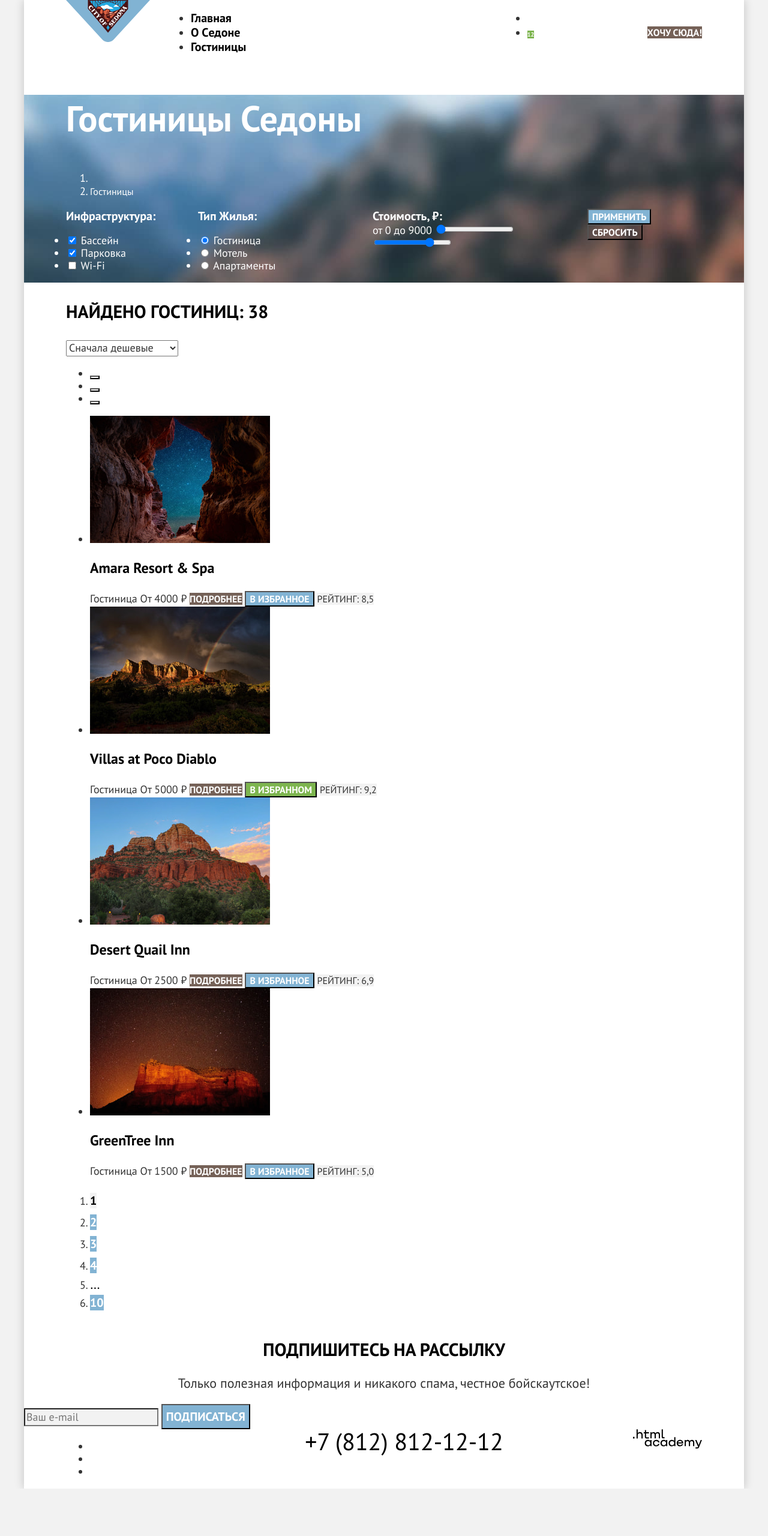
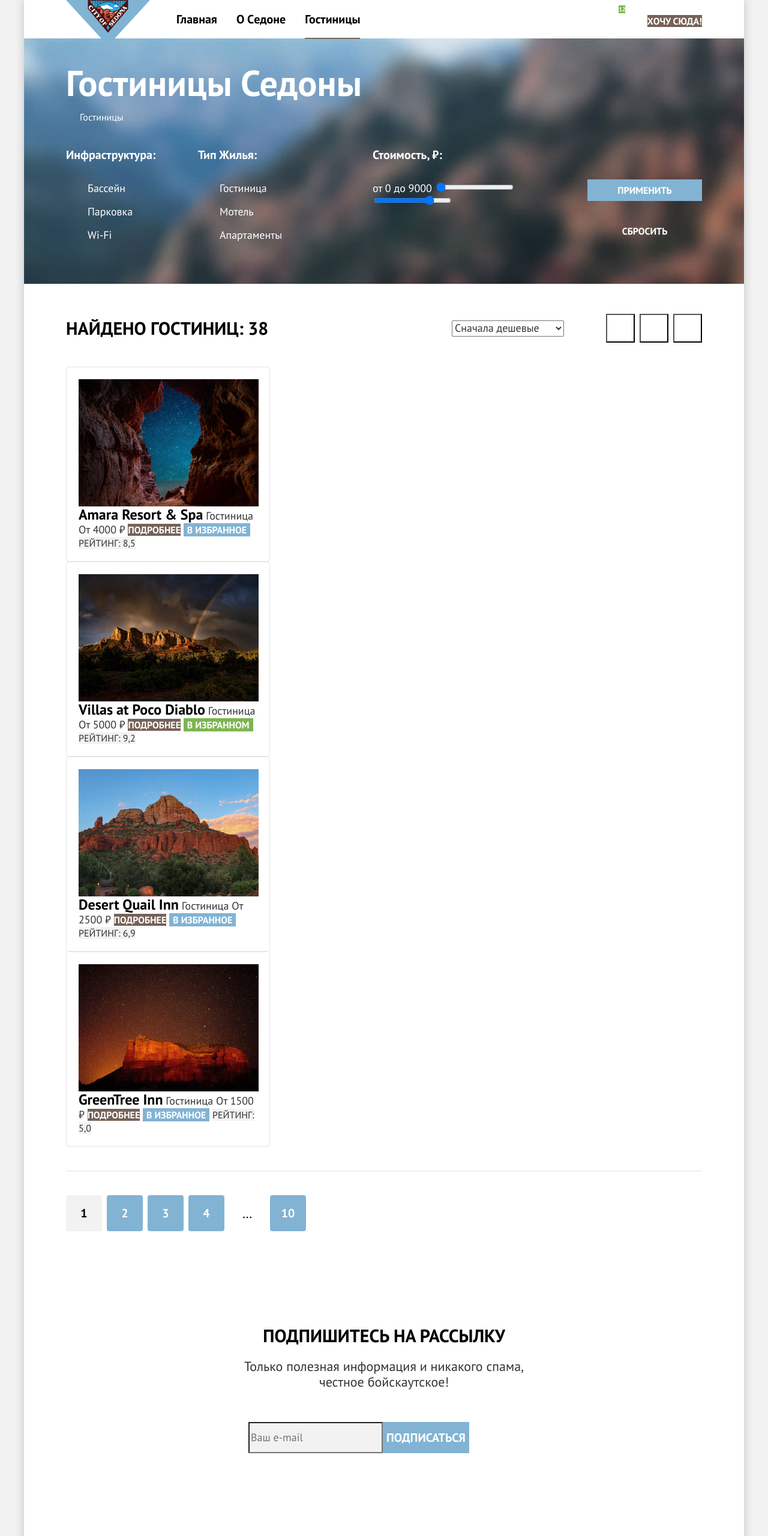
Before and after one commit to Teihden/2257959-sedona-36, a plain HTML site: page catalog.html in a window 1280 px wide. Shown: the top 2560 px of the page at 60% size. Before the commit the page ends 2481 px from the top, so only its background shows below. Drawn offline with Linux system fonts and the light colour scheme.

Commit message:
Микросетки на флексах для всех страниц

```diff
--- a/catalog.html
+++ b/catalog.html
@@ -13,8 +13,8 @@
   <body>
     <header class="page-header" data-test="header">
       <nav class="navigation">
-        <a class="navigation-logo" href="index.html">
-          <img src="images/logos/city-of-sedona.svg" width="140" height="70" alt="Логотип города Седона.">
+        <a class="navigation-logo-link" href="index.html">
+          <img class="navigation-logo-image" src="images/logos/city-of-sedona.svg" width="140" height="70" alt="Логотип города Седона.">
         </a>
         <ul class="navigation-list navigation-pages">
           <li class="navigation-item">
@@ -49,7 +49,7 @@
         <h1 class="catalog-main-title">Гостиницы Седоны</h1>
         <ol class="breadcrumbs">
           <li class="breadcrumbs-item">
-            <a class="breadcrumbs-link" href="index.html">
+            <a class="breadcrumbs-link breadcrumbs-link-home" href="index.html">
               <span class="visually-hidden">Главная</span></a>
           </li>
           <li class="breadcrumbs-item">
@@ -116,6 +116,7 @@
 
       <section class="catalog" data-test="catalog">
         <h2 class="visually-hidden">Подбор жилья</h2>
+        <div class="catalog-container">
           <p class="catalog-title">Найдено гостиниц:
             <output class="catalog-result">38</output>
           </p>
@@ -141,6 +142,7 @@
               </button>
             </li>
           </ul>
+        </div>
         <ul class="accommodation-list">
           <li class="accommodation-item">
             <a class="accommodation-link" href="#">
@@ -199,7 +201,6 @@
             <span class="accommodation-rating">Рейтинг: 5,0</span>
           </li>
         </ul>
-
         <ol class="pagination">
           <li class="pagination-item">
             <a class="pagination-link pagination-link-current">1</a>
@@ -225,7 +226,7 @@
 
     <section class="newsletter" data-test="subscribe">
       <h2 class="newsletter-title newsletter-title-primary">Подпишитесь на рассылку</h2>
-      <p class="newsletter-text">Только полезная информация и никакого спама, честное бойскаутское!</p>
+      <p class="newsletter-text">Только полезная информация и никакого спама,<br>честное бойскаутское!</p>
       <form class="newsletter-form" action="https://echo.htmlacademy.ru/" method="post">
         <label class="visually-hidden" for="newsletter-email">Email</label>
         <input class="newsletter-email" id="newsletter-email" name="newsletter-email" placeholder="Ваш e-mail" type="email" required>
--- a/styles/styles.css
+++ b/styles/styles.css
@@ -13,6 +13,12 @@
   font-style: normal;
   font-display: swap;
   src: url("../fonts/ptsans-700.woff2") format("woff2");
+}
+
+*,
+*::before,
+*::after {
+  box-sizing: border-box;
 }
 
 html {
@@ -39,25 +45,46 @@ body {
 }
 
 /* Page-header */
+.page-header {
+  padding: 0 70px;
+  margin-bottom: -6px;
+}
+
 .navigation {
   display: flex;
-  width: 1060px;
   margin: 0 auto;
 }
 
-.navigation-logo {
+.navigation-logo-link {
+  position: relative;
+
   align-self: flex-start;
   width: 140px;
   margin-right: 28px;
 }
 
+.navigation-logo-image {
+  display: block;
+  max-width: 140px;
+}
+
+.navigation-list {
+  display: flex;
+  flex-wrap: wrap;
+  padding: 0;
+  margin: 0;
+
+  list-style: none;
+}
+
 .navigation-pages {
-  width: 480px;
+  max-width: 480px;
   margin-right: auto;
 }
 
 .navigation-user {
-  width: 180px;
+  justify-content: flex-end;
+  max-width: 225px;
   margin-right: 20px;
 }
 
@@ -70,6 +97,34 @@ body {
   text-align: center;
   text-decoration: none;
   color: #000000;
+}
+
+.navigation-link-current {
+  position: relative;
+}
+
+.navigation-link-current::after {
+  position: absolute;
+  top: 63px;
+  left: 16px;
+  right: 16px;
+
+  height: 2px;
+
+  background-color: #756257;
+
+  content: "";
+}
+
+.navigation-pages .navigation-link {
+  display: block;
+  padding: 20px 16px;
+}
+
+.navigation-user .navigation-link {
+  display: block;
+  min-height: 64px;
+  min-width: 44px;
 }
 
 .link-favourite-counter {
@@ -90,6 +145,9 @@ body {
 
 /* Hero section */
 .hero {
+  padding: 51px 0 82px;
+  margin-bottom: 69px;
+
   color: #333333;
 
   background-color: rgba(131, 179, 211, 0.2);
@@ -109,6 +167,14 @@ body {
 }
 
 /* Features section */
+.features {
+  margin-bottom: 96px;
+}
+
+.features-city {
+  margin-bottom: 64px;
+}
+
 .features-title {
   font-weight: 700;
   font-size: 30px;
@@ -118,11 +184,29 @@ body {
   color: #000000;
 }
 
+.city-title {
+  max-width: 620px;
+  margin: 0 auto 25px;
+}
+
+.staying-title {
+  max-width: 505px;
+  margin: 0 auto 20px;
+}
+
 .features-text {
   font-size: 22px;
   line-height: 26px;
   text-align: center;
   color: #333333;
+}
+
+.city-text {
+  margin: 0 0 90px;
+}
+
+.staying-text {
+  margin: 0 0 64px;
 }
 
 .features-list {
@@ -140,9 +224,22 @@ body {
 }
 
 .features-item {
+  display: flex;
+  flex-direction: column;
+  justify-content: center;
+  padding: 0 85px;
   width: 400px;
+  min-height: 385px;
 
   text-align: center;
+}
+
+.features-image {
+  display: block;
+  max-width: 800px;
+  height: auto;
+
+  object-fit: contain;
 }
 
 .features-item-primary {
@@ -164,22 +261,49 @@ body {
 }
 
 .features-subtitle {
+  max-width: 172px;
+
   font-weight: 700;
   font-size: 24px;
   line-height: 28px;
   text-transform: uppercase;
 }
 
+.city-subtitle {
+  margin: 0 auto 62px;
+}
+
+.staying-subtitle {
+  margin: 0 auto 30px;
+}
+
+.staying-subtitle::before {
+  display: block;
+  width: 75px;
+  height: 72px;
+  margin: 0 auto 30px;
+
+  content: "";
+}
+
 .features-subtitle-primary {
   color: #000000;
 }
 
+.features-desription {
+  margin: 0;
+}
+
 /* Search section */
 .search {
+  margin-bottom: 96px;
+
   text-align: center;
 }
 
 .search-title {
+  margin: 0 0 20px;
+
   font-weight: 700;
   font-size: 30px;
   line-height: 36px;
@@ -188,17 +312,25 @@ body {
 }
 
 .search-text {
+  margin: 0 0 54px;
+
   font-size: 22px;
   line-height: 26px;
 }
 
 .search-button {
+  display: block;
+  max-width: 375px;
+  min-height: 52px;
+  margin: 0 auto;
+
   font-size: 20px;
   line-height: 36px;
 }
 
 /* Newsletter section */
 .newsletter {
+  padding: 96px 0 104px;
   margin-bottom: auto;
 }
 
@@ -212,6 +344,8 @@ body {
 }
 
 .newsletter-title {
+  margin: 0 0 20px;
+
   font-weight: 700;
   font-size: 30px;
   line-height: 36px;
@@ -224,9 +358,18 @@ body {
 }
 
 .newsletter-text {
+  margin: 0 0 54px;
+
   font-size: 22px;
   line-height: 26px;
   text-align: center;
+}
+
+.newsletter-form {
+  display: flex;
+  max-width: 452px;
+  min-height: 52px;
+  margin: 0 auto;
 }
 
 .newsletter-email {
@@ -245,7 +388,8 @@ body {
 
 /* Filter section */
 .filter {
-  padding: 0 70px;
+  padding: 35px 70px 70px;
+  margin-bottom: 50px;
 
   color: #ffffff;
 
@@ -256,20 +400,46 @@ body {
 }
 
 .catalog-main-title {
+  margin: 0;
+
   font-weight: 700;
   font-size: 60px;
   line-height: 78px;
 }
 
+.breadcrumbs {
+  display: flex;
+  flex-wrap: wrap;
+  gap: 10px;
+  padding: 0;
+  margin: 0 0 32px;
+
+  list-style: none;
+}
+
+.breadcrumbs-item {
+  font-size: 16px;
+  line-height: 21px;
+}
+
 .breadcrumbs-link {
+  display: block;
+  padding: 8px 0;
+
   font-size: 16px;
   line-height: 21px;
   text-decoration: none;
   color: #ffffff;
 }
 
+.breadcrumbs-link-home {
+  width: 13px;
+  height: 37px;
+}
+
 .filter-form {
   display: flex;
+  flex-wrap: wrap;
 }
 
 .filter-group {
@@ -303,6 +473,7 @@ body {
 
 .filter-title {
   padding: 0;
+  margin: 0 0 32px;
 
   font-weight: 700;
   font-size: 20px;
@@ -311,21 +482,63 @@ body {
 }
 
 .filter-list {
+  width: inherit;
   padding: 0;
+  margin: 0;
+
+  word-break: break-all;
+  list-style: none;
+}
+
+.filter-item {
+  margin-bottom: 16px;
+}
+
+.filter-item:last-child {
+  margin-bottom: 0;
+}
+
+.filter-input {
+  display: none;
+}
+
+.filter-label {
+  padding-left: 36px;
+
+  font-size: 18px;
+  line-height: 23px;
+}
+
+.filter-buttons {
+  display: flex;
+  flex-direction: column;
+  align-items: stretch;
+  justify-content: flex-end;
+  gap: 32px;
 }
 
 .filter-button {
+  padding: 8px 0;
+
   font-size: 16px;
   line-height: 20px;
 }
 
 /* Catalog section */
 .catalog {
-  width: 1060px;
-  margin: 0 auto;
+  padding: 0 70px;
+  margin-bottom: 60px;
+}
+
+.catalog-container {
+  display: flex;
+  align-items: center;
+  margin-bottom: 40px;
 }
 
 .catalog-title {
+  margin: 0 auto 0 0;
+
   font-weight: 700;
   font-size: 30px;
   line-height: 36px;
@@ -334,15 +547,49 @@ body {
 }
 
 .catalog-select {
+  margin-right: 70px;
+
   font-family: inherit;
   font-size: 18px;
   line-height: 21px;
   color: #333333;
 }
 
+.catalog-view-list {
+  display: flex;
+  gap: 8px;
+  padding: 0;
+  margin: 0;
+
+  list-style: none;
+}
+
 .button-view {
+  display: block;
+  width: 48px;
+  height: 48px;
+  padding: 0;
+
   color: #333333;
   background-color: transparent;
+
+  cursor: pointer;
+}
+
+.accommodation-list {
+  padding: 0 0 40px 0;
+  margin: 0 0 40px 0;
+
+  list-style: none;
+  border-bottom: 1px solid #E6E6E6;
+}
+
+.accommodation-item {
+  width: 340px;
+  padding: 20px;
+
+  border: 1px solid #E6E6E6;
+  border-radius: 4px;
 }
 
 .accommodation-link {
@@ -350,10 +597,21 @@ body {
 }
 
 .accommodation-title {
+  display: inline-block;
+  margin: 0;
+
   font-weight: 700;
   font-size: 24px;
   line-height: 28px;
   color: #000000;
+}
+
+.accommodation-image {
+  display: block;
+  max-width: 300px;
+  height: auto;
+
+  object-fit: contain;
 }
 
 .accommodation-rating {
@@ -368,6 +626,26 @@ body {
 .accommodation-button {
   font-size: 16px;
   line-height: 20px;
+}
+
+.pagination {
+  display: flex;
+  flex-wrap: wrap;
+  gap: 8px;
+  padding: 0;
+  margin: 0;
+
+  list-style: none;
+}
+
+.pagination-link {
+  display: flex;
+  align-items: center;
+  justify-content: center;
+  width: 60px;
+  height: 60px;
+
+  border-radius: 4px;
 }
 
 .pagination-link-current,
@@ -409,25 +687,41 @@ body {
   text-transform: uppercase;
   text-decoration: none;
   color: #ffffff;
+
+  border-width: 0;
+
+  user-select: none;
+  cursor: pointer;
 }
 
 /* Page-footer */
 .page-footer {
   display: flex;
-  padding: 0 70px;
+  align-items: center;
+  padding: 45px 70px 30px;
 }
 
 .footer-social-list {
-  width: 142px;
+  display: flex;
+  flex-wrap: wrap;
+  max-width: 300px;
+  padding: 0;
+  margin: 0 auto 0 0;
+
+  list-style: none;
 }
 
 .footer-social-link {
+  display: block;
+  width: 47px;
+  height: 40px;
+
   color: inherit;
   text-decoration: none;
 }
 
 .footer-phone {
-  margin: 0 auto;
+  margin-right: 235px;
 
   font-size: 40px;
   line-height: 40px;
@@ -439,6 +733,10 @@ body {
 
 .about-text {
   width: 115px;
+}
+
+.about-logo {
+  display: block;
 }
 
 /* Buttons general styles */
@@ -473,3 +771,7 @@ body {
   clip: rect(0 0 0 0);
   overflow: hidden;
 }
+
+.flex-row-reverse {
+  flex-direction: row-reverse;
+}
```
Also changed, not shown: index.html (+21 -21 lines). Lines whose indentation alone changed are shown as unchanged.
